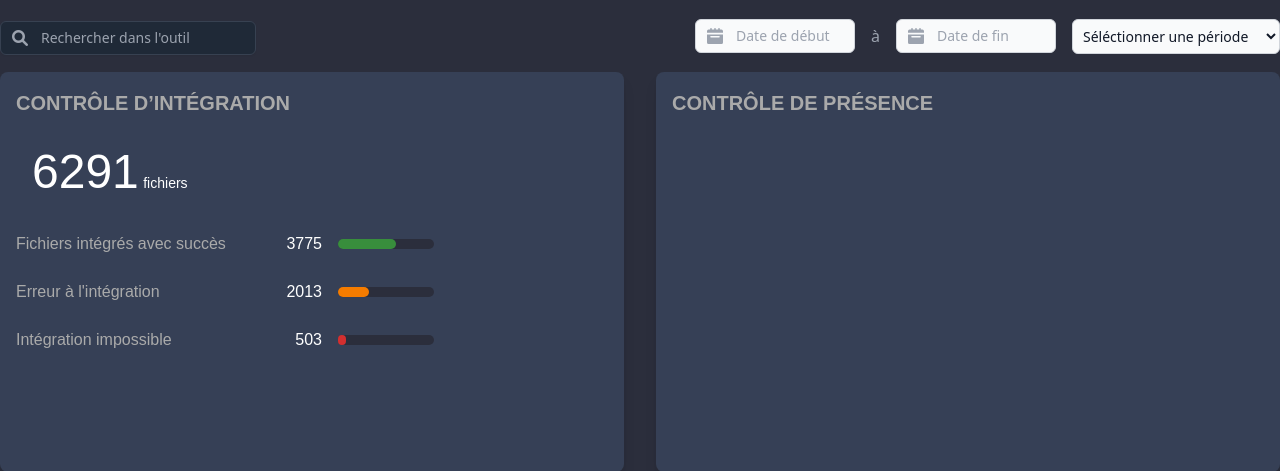
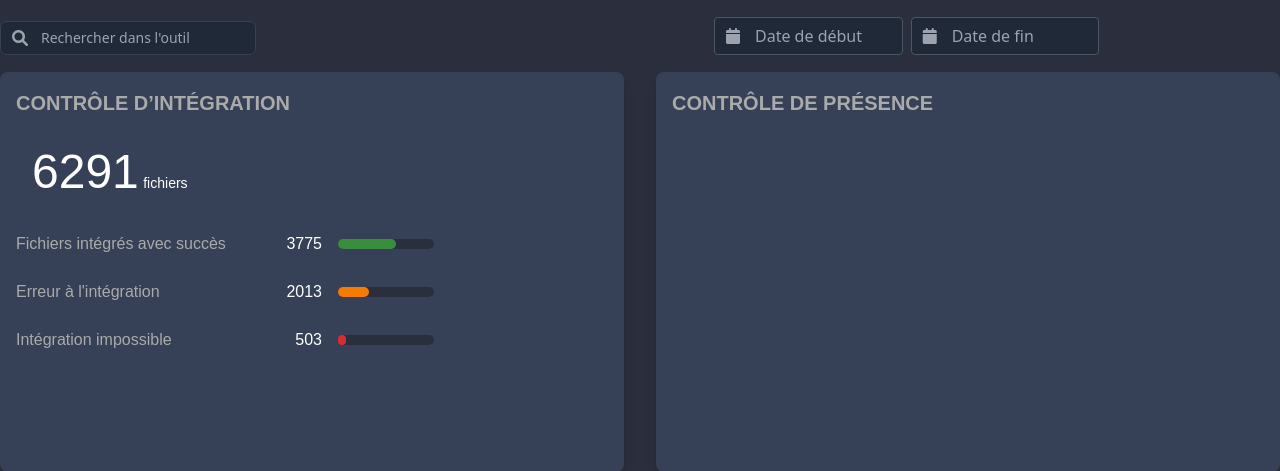
Before and after one commit to amiralgestion/data_quality, a Flask app: page /home/ in a window 1280 px wide. Shown: the top 471 px of the page. Run offline with Flask 3, Linux system fonts and the light colour scheme; parts of the project's set-up code (start-up, migrations or seed data) failed here and were passed over; some libraries are stand-ins or nearby versions; some web fonts are replaced.

Commit message:
feat(add): Front-end

```diff
--- /dev/null
+++ b/Dashboard/Blueprints/Home/templates/datepicker.html
@@ -0,0 +1,289 @@
+<div class="relative flex space-x-2">
+    <div class="relative w-1/3">
+        <span class="absolute inset-y-0 left-0 flex items-center pl-3">
+            <i class="fa-solid fa-calendar text-gray-400"></i>
+        </span>
+        <input type="text" id="startDate" class="w-full pl-10 p-1.5 border border-gray-600 rounded bg-gray-800 text-white" placeholder="Date de début" readonly>
+    </div>
+    <div class="relative w-1/3">
+        <span class="absolute inset-y-0 left-0 flex items-center pl-3">
+            <i class="fa-solid fa-calendar text-gray-400"></i>
+        </span>
+        <input type="text" id="endDate" class="w-full pl-10 p-1.5 border border-gray-600 rounded bg-gray-800 text-white" placeholder="Date de fin" readonly>
+    </div>
+    <div id="calendar" class="absolute mt-2 p-4 bg-gray-900 text-white border border-gray-700 rounded-lg shadow-lg hidden z-50 flex">
+        <!-- Suggested Dates Section -->
+        <div class="flex flex-col space-y-2 mr-4">
+            <button id="yesterday" class="p-2 hover:bg-blue-700 text-white rounded flex items-center">
+                <i class="fa-solid fa-clock-rotate-left mr-2"></i> Hier
+            </button>
+            <button id="today" class="p-2 hover:bg-blue-700 text-white rounded flex items-center">
+                <i class="fa-solid fa-calendar-check mr-2"></i> Aujourd'hui
+            </button>
+            <button id="thisWeek" class="p-2 hover:bg-blue-700 text-white rounded flex items-center">
+                <i class="fa-solid fa-calendar-check mr-2"></i> Cette semaine
+            </button>
+            <button id="thisMonth" class="p-2 hover:bg-blue-700 text-white rounded flex items-center">
+                <i class="fa-solid fa-calendar-check mr-2"></i> Ce mois
+            </button>
+            <button id="thisQuarter" class="p-2 hover:bg-blue-700 text-white rounded flex items-center">
+                <i class="fa-solid fa-calendar-check mr-2"></i> Ce trimestre
+            </button>
+            <button id="thisSemester" class="p-2 hover:bg-blue-700 text-white rounded flex items-center">
+                <i class="fa-solid fa-calendar-check mr-2"></i> Ce semestre
+            </button>
+        </div>
+        <!-- Calendar Section -->
+        <div>
+            <div class="flex justify-between items-center mb-2">
+                <button id="prevMonth" class="p-1 hover:bg-gray-700 text-white rounded">
+                    <i class="fa-solid fa-circle-chevron-left"></i>
+                </button>
+                <span id="monthYear" class="font-semibold"></span>
+                <button id="nextMonth" class="p-1 hover:bg-gray-700 text-white rounded">
+                    <i class="fa-solid fa-circle-chevron-right"></i>
+                </button>
+            </div>
+            <div class="grid grid-cols-7 gap-1 text-center">
+                <div>Lu</div><div>Ma</div><div>Me</div><div>Je</div><div>Ve</div><div>Sa</div><div>Di</div>
+            </div>
+            <div id="days" class="grid grid-cols-7 gap-1 text-center mt-2"></div>
+            <div class="flex mt-2 space-x-2">
+                <button id="clearDates" class="w-1/2 p-2 bg-gray-600 hover:bg-gray-700 text-white text-center rounded-md">Clear</button>
+                <button id="saveDates" class="w-1/2 p-2 bg-blue-600 hover:bg-blue-700 text-white text-center rounded-md">Enregistrer</button>
+            </div>
+        </div>
+    </div>
+</div>
+
+<script>
+    document.addEventListener('DOMContentLoaded', function() {
+        const startDateInput = document.getElementById('startDate');
+        const endDateInput = document.getElementById('endDate');
+        const calendar = document.getElementById('calendar');
+        const monthYear = document.getElementById('monthYear');
+        const daysContainer = document.getElementById('days');
+        const prevMonth = document.getElementById('prevMonth');
+        const nextMonth = document.getElementById('nextMonth');
+        const clearDates = document.getElementById('clearDates');
+        const saveDates = document.getElementById('saveDates');
+        const todayButton = document.getElementById('today');
+        const yesterdayButton = document.getElementById('yesterday');
+        const thisWeekButton = document.getElementById('thisWeek');
+        const thisMonthButton = document.getElementById('thisMonth');
+        const thisQuarterButton = document.getElementById('thisQuarter');
+        const thisSemesterButton = document.getElementById('thisSemester');
+
+        let currentDate = new Date();
+        let selectedStartDate = null;
+        let selectedEndDate = null;
+        let activeInput = null;
+        let isSelectingRange = false;
+
+        function renderCalendar(date) {
+            const year = date.getFullYear();
+            const month = date.getMonth();
+            const firstDay = new Date(year, month, 1).getDay();
+            const lastDate = new Date(year, month + 1, 0).getDate();
+
+            monthYear.textContent = date.toLocaleDateString('fr-FR', { month: 'long', year: 'numeric' });
+
+            daysContainer.innerHTML = '';
+            for (let i = 1; i < firstDay; i++) {
+                daysContainer.innerHTML += '<div></div>';
+            }
+
+            for (let day = 1; day <= lastDate; day++) {
+                const dayElement = document.createElement('div');
+                const currentDay = new Date(year, month, day);
+                dayElement.textContent = day;
+                dayElement.classList.add('p-2', 'cursor-pointer', 'hover:bg-gray-700', 'rounded');
+                if (selectedStartDate && currentDay < selectedStartDate) {
+                    dayElement.classList.add('opacity-50', 'cursor-not-allowed');
+                } else {
+                    dayElement.addEventListener('click', () => selectDate(currentDay));
+                }
+                daysContainer.appendChild(dayElement);
+            }
+
+            highlightSelectedDates();
+        }
+
+        function selectDate(date) {
+            if (isSelectingRange) {
+                if (date >= selectedStartDate) {
+                    selectedEndDate = date;
+                    isSelectingRange = false;
+                }
+            } else {
+                if (activeInput === startDateInput) {
+                    selectedStartDate = date;
+                    selectedEndDate = null;
+                    isSelectingRange = true;
+                } else if (activeInput === endDateInput) {
+                    if (date >= selectedStartDate) {
+                        selectedEndDate = date;
+                    }
+                } else {
+                    if (!selectedStartDate || (selectedStartDate && selectedEndDate)) {
+                        selectedStartDate = date;
+                        selectedEndDate = null;
+                    } else {
+                        selectedEndDate = date;
+                    }
+                }
+            }
+            updateDatepickerInput();
+            highlightSelectedDates();
+        }
+
+        function updateDatepickerInput() {
+            if (selectedStartDate) {
+                startDateInput.value = selectedStartDate.toLocaleDateString('fr-FR');
+            } else {
+                startDateInput.value = '';
+            }
+            if (selectedEndDate) {
+                endDateInput.value = selectedEndDate.toLocaleDateString('fr-FR');
+            } else {
+                endDateInput.value = '';
+            }
+        }
+
+        function highlightSelectedDates() {
+            const dayElements = daysContainer.querySelectorAll('div');
+            dayElements.forEach(dayElement => {
+                const day = parseInt(dayElement.textContent);
+                const date = new Date(currentDate.getFullYear(), currentDate.getMonth(), day);
+                dayElement.classList.remove('bg-[#364056]', 'rounded-l-full', 'rounded-r-full', 'bg-blue-600', 'bg-blue-600', 'text-white');
+                if (selectedStartDate && date.getTime() === selectedStartDate.getTime()) {
+                    dayElement.classList.add('bg-blue-800', 'text-white', 'rounded-l-full');
+                } else if (selectedEndDate && date.getTime() === selectedEndDate.getTime()) {
+                    dayElement.classList.add('bg-blue-800', 'text-white', 'rounded-r-full');
+                } else if (selectedStartDate && selectedEndDate && date >= selectedStartDate && date <= selectedEndDate) {
+                    dayElement.classList.add('bg-blue-600', 'text-white');
+                }
+            });
+        }
+
+        function setToday() {
+            const now = new Date();
+            selectedStartDate = new Date(now.getFullYear(), now.getMonth(), now.getDate());
+            selectedEndDate = new Date(now.getFullYear(), now.getMonth(), now.getDate());
+            updateDatepickerInput();
+            highlightSelectedDates();
+            highlightButton(todayButton);
+        }
+
+        function setYesterday() {
+            const now = new Date();
+            selectedStartDate = new Date(now.getFullYear(), now.getMonth(), now.getDate() - 1);
+            selectedEndDate = new Date(now.getFullYear(), now.getMonth(), now.getDate() - 1);
+            updateDatepickerInput();
+            highlightSelectedDates();
+            highlightButton(yesterdayButton);
+        }
+
+        function setThisWeek() {
+            const now = new Date();
+            const firstDayOfWeek = now.getDate() - now.getDay() + 1;
+            selectedStartDate = new Date(now.setDate(firstDayOfWeek));
+            selectedEndDate = new Date(now.setDate(firstDayOfWeek + 6));
+            updateDatepickerInput();
+            highlightSelectedDates();
+            highlightButton(thisWeekButton);
+        }
+
+        function setThisMonth() {
+            const now = new Date();
+            selectedStartDate = new Date(now.getFullYear(), now.getMonth(), 1);
+            selectedEndDate = new Date(now.getFullYear(), now.getMonth() + 1, 0);
+            updateDatepickerInput();
+            highlightSelectedDates();
+            highlightButton(thisMonthButton);
+        }
+
+        function setThisQuarter() {
+            const now = new Date();
+            const quarterStartMonth = Math.floor(now.getMonth() / 3) * 3;
+            selectedStartDate = new Date(now.getFullYear(), quarterStartMonth, 1);
+            selectedEndDate = new Date(now.getFullYear(), quarterStartMonth + 3, 0);
+            updateDatepickerInput();
+            highlightSelectedDates();
+            highlightButton(thisQuarterButton);
+        }
+
+        function setThisSemester() {
+            const now = new Date();
+            const semesterStartMonth = Math.floor(now.getMonth() / 6) * 6;
+            selectedStartDate = new Date(now.getFullYear(), semesterStartMonth, 1);
+            selectedEndDate = new Date(now.getFullYear(), semesterStartMonth + 6, 0);
+            updateDatepickerInput();
+            highlightSelectedDates();
+            highlightButton(thisSemesterButton);
+        }
+
+        function highlightButton(button) {
+            const buttons = [yesterdayButton, todayButton, thisWeekButton, thisMonthButton, thisQuarterButton, thisSemesterButton];
+            buttons.forEach(btn => btn.classList.remove('bg-blue-600', 'text-white'));
+            if (button) {
+                button.classList.add('bg-blue-600', 'text-white');
+            }
+        }
+
+        startDateInput.addEventListener('click', () => {
+            activeInput = startDateInput;
+            calendar.style.top = `${startDateInput.offsetTop + startDateInput.offsetHeight}px`;
+            calendar.style.left = `${startDateInput.offsetLeft}px`;
+            calendar.classList.remove('hidden');
+            renderCalendar(currentDate); // Ensure the calendar is updated immediately
+        });
+
+        endDateInput.addEventListener('click', () => {
+            activeInput = endDateInput;
+            calendar.style.top = `${endDateInput.offsetTop + endDateInput.offsetHeight}px`;
+            calendar.style.left = `${endDateInput.offsetLeft}px`;
+            calendar.classList.remove('hidden');
+            renderCalendar(currentDate); // Ensure the calendar is updated immediately
+        });
+
+        prevMonth.addEventListener('click', () => {
+            currentDate.setMonth(currentDate.getMonth() - 1);
+            renderCalendar(currentDate);
+        });
+
+        nextMonth.addEventListener('click', () => {
+            currentDate.setMonth(currentDate.getMonth() + 1);
+            renderCalendar(currentDate);
+        });
+
+        clearDates.addEventListener('click', () => {
+            selectedStartDate = null;
+            selectedEndDate = null;
+            isSelectingRange = false;
+            updateDatepickerInput();
+            highlightSelectedDates();
+            highlightButton(null);
+            renderCalendar(currentDate); // Ensure the calendar is re-rendered
+        });
+
+        saveDates.addEventListener('click', () => {
+            calendar.classList.add('hidden');
+        });
+
+        todayButton.addEventListener('click', setToday);
+        yesterdayButton.addEventListener('click', setYesterday);
+        thisWeekButton.addEventListener('click', setThisWeek);
+        thisMonthButton.addEventListener('click', setThisMonth);
+        thisQuarterButton.addEventListener('click', setThisQuarter);
+        thisSemesterButton.addEventListener('click', setThisSemester);
+
+        document.addEventListener('click', (event) => {
+            if (!calendar.contains(event.target) && event.target !== startDateInput && event.target !== endDateInput) {
+                calendar.classList.add('hidden');
+            }
+        });
+
+        renderCalendar(currentDate);
+    });
+    </script>
--- a/Dashboard/Blueprints/Home/templates/home.html
+++ b/Dashboard/Blueprints/Home/templates/home.html
@@ -22,38 +22,9 @@ body {
                             focus:outline-none focus:border-[#364056] focus:ring-[#364056] focus:ring-1"
                     placeholder="Rechercher dans l'outil">
         </div>
-        <!-- Date Range Picker and Period Selector -->
-        <div class="flex items-center space-x-4 ml-8">
-            <div id="date-range-picker" date-rangepicker class="flex items-center">
-                <div class="relative">
-                    <div class="absolute inset-y-0 start-0 flex items-center ps-3 pointer-events-none">
-                        <svg class="w-4 h-4 text-gray-400 dark:text-gray-400" aria-hidden="true" xmlns="http://www.w3.org/2000/svg" fill="currentColor" viewBox="0 0 20 20">
-                            <path d="M20 4a2 2 0 0 0-2-2h-2V1a1 1 0 0 0-2 0v1h-3V1a1 1 0 0 0-2 0v1H6V1a1 1 0 0 0-2 0v1H2a2 2 0 0 0-2 2v2h20V4ZM0 18a2 2 0 0 0 2 2h16a2 2 0 0 0 2-2V8H0v10Zm5-8h10a1 1 0 0 1 0 2H5a1 1 0 1 1 0-2Z"/>
-                        </svg>
-                    </div>
-                    <input id="datepicker-range-start" name="start" datepicker-buttons type="text" class="bg-gray-50 border border-gray-300 text-gray-900 text-sm rounded-md focus:outline-none focus:border-[#364056] focus:ring-[#364056] focus:ring-1 block w-40 ps-10 p-1.5 dark:bg-gray-700 dark:border-gray-600 dark:placeholder-gray-400 dark:text-white" placeholder="Date de début">
-                </div>
-                <span class="mx-4 text-gray-400">à</span>
-                <div class="relative">
-                    <div class="absolute inset-y-0 start-0 flex items-center ps-3 pointer-events-none">
-                        <svg class="w-4 h-4 text-gray-400 dark:text-gray-400" aria-hidden="true" xmlns="http://www.w3.org/2000/svg" fill="currentColor" viewBox="0 0 20 20">
-                            <path d="M20 4a2 2 0 0 0-2-2h-2V1a1 1 0 0 0-2 0v1h-3V1a1 1 0 0 0-2 0v1H6V1a1 1 0 0 0-2 0v1H2a2 2 0 0 0-2 2v2h20V4ZM0 18a2 2 0 0 0 2 2h16a2 2 0 0 0 2-2V8H0v10Zm5-8h10a1 1 0 0 1 0 2H5a1 1 0 1 1 0-2Z"/>
-                        </svg>
-                    </div>
-                    <input id="datepicker-range-end" name="end" type="text" class="bg-gray-50 border border-gray-300 text-gray-900 text-sm rounded-md focus:outline-none focus:border-[#364056] focus:ring-[#364056] focus:ring-1 block w-40 ps-10 p-1.5 dark:bg-gray-700 dark:border-gray-600 dark:placeholder-gray-400 dark:text-white" placeholder="Date de fin">
-                </div>
-            </div>
-            <div class="flex items-center">
-                <form class="flex items-center">
-                    <select id="countries" class="bg-gray-50 border border-gray-300 text-gray-900 text-sm rounded-md focus:ring-blue-400 focus:border-blue-400 block w-52 p-1.5 dark:bg-gray-700 dark:border-gray-600 dark:placeholder-gray-400 dark:text-white dark:focus:ring-blue-400 dark:focus:border-blue-400">
-                        <option selected>Séléctionner une période</option>
-                        <option value="US">1 semaine</option>
-                        <option value="CA">1 mois</option>
-                        <option value="FR">3 mois</option>
-                        <option value="DE">6 mois</option>
-                    </select>
-                </form>
-            </div>
+        <div class="flex items-center ml-auto">
+            <!-- Include the datepicker component -->
+            {% include 'datepicker.html' %}
         </div>
     </header>
 
@@ -118,5 +89,6 @@ body {
 
 {% block customjs %}
 <script src="https://code.jquery.com/jquery-3.6.0.min.js"></script>
+<script src="https://cdn.jsdelivr.net/npm/flowbite@2.5.1/dist/flowbite.min.js"></script>
 <script type="text/javascript" src="{{ url_for('home.static', filename='js/home.js') }}"></script>
 {% endblock %}
--- a/Dashboard/Blueprints/Home/templates/template.html
+++ b/Dashboard/Blueprints/Home/templates/template.html
@@ -11,8 +11,6 @@
     <!-- Tailwind CSS -->
     <script src="https://cdn.tailwindcss.com"></script>
     <link href="https://fonts.cdnfonts.com/css/poppins" rel="stylesheet">
-    <script src="https://cdn.jsdelivr.net/npm/flowbite@2.5.1/dist/flowbite.min.js"></script>
-    <script src="https://cdn.jsdelivr.net/npm/flatpickr@4.6.9/dist/l10n/fr.js"></script>
 
     <!-- Font Awesome -->
     <link rel="stylesheet" href="https://cdnjs.cloudflare.com/ajax/libs/font-awesome/6.0.0-beta3/css/all.min.css">
```
Also changed, not shown: Dashboard/Blueprints/Home/static/js/home.js (indentation only), 1 other file.
